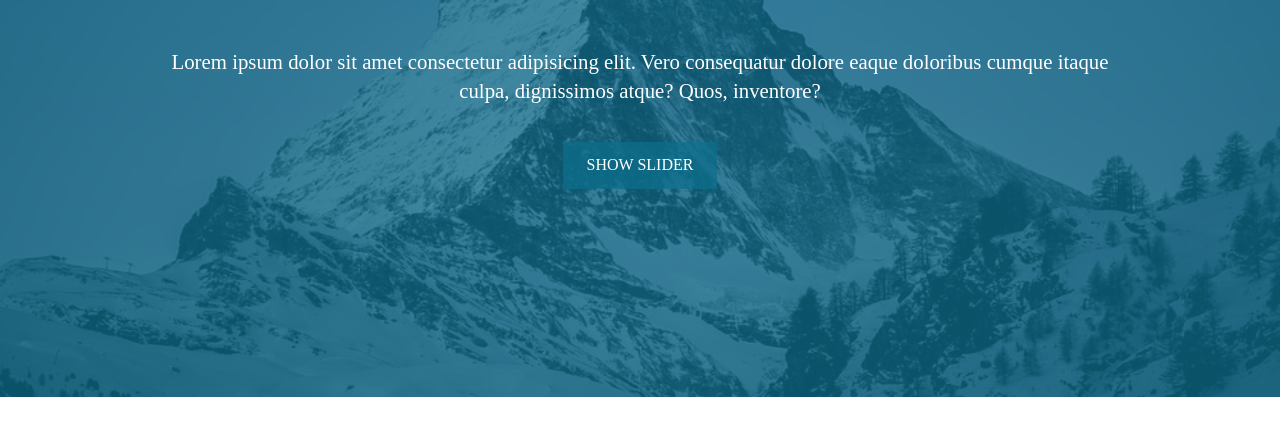
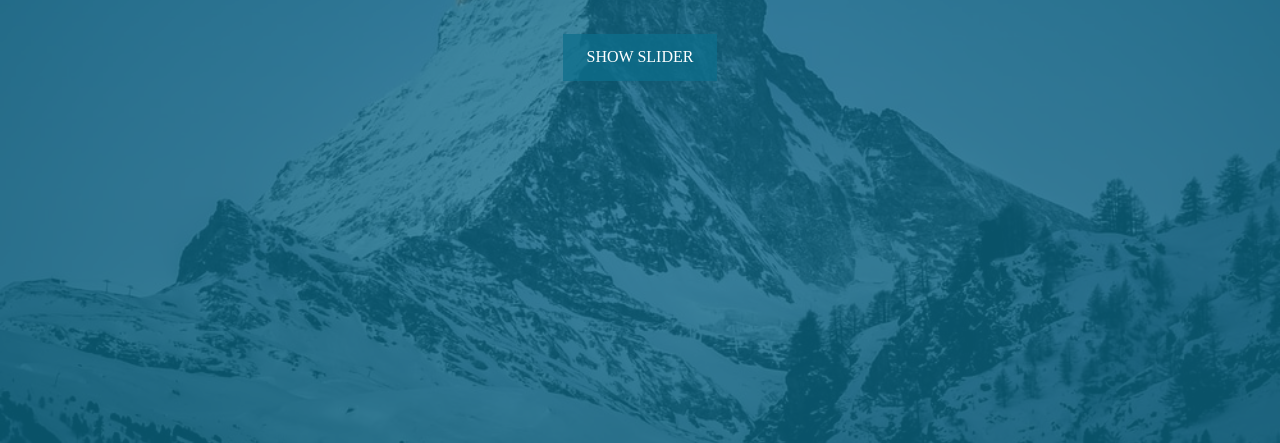
Before and after one commit to YarikHumanities/burger_menu_and_slider, a website: page src/index.html in a window 1280 px wide. Shown: the part 357-800 px from the top of the page. Drawn offline with Linux system fonts and the light colour scheme.

Commit message:
tried to make more adaptive

```diff
--- a/src/styles.css
+++ b/src/styles.css
@@ -19,8 +19,9 @@ body {
 .showcase {
   background-color: var(--primary-color);
   color: #fff;
-  padding-top: 208px;
-  padding-bottom: 208px;
+  padding-top: 100px;
+  padding-bottom: 100px;
+  min-height: 75vh;
   position: relative;
 }
 
```
